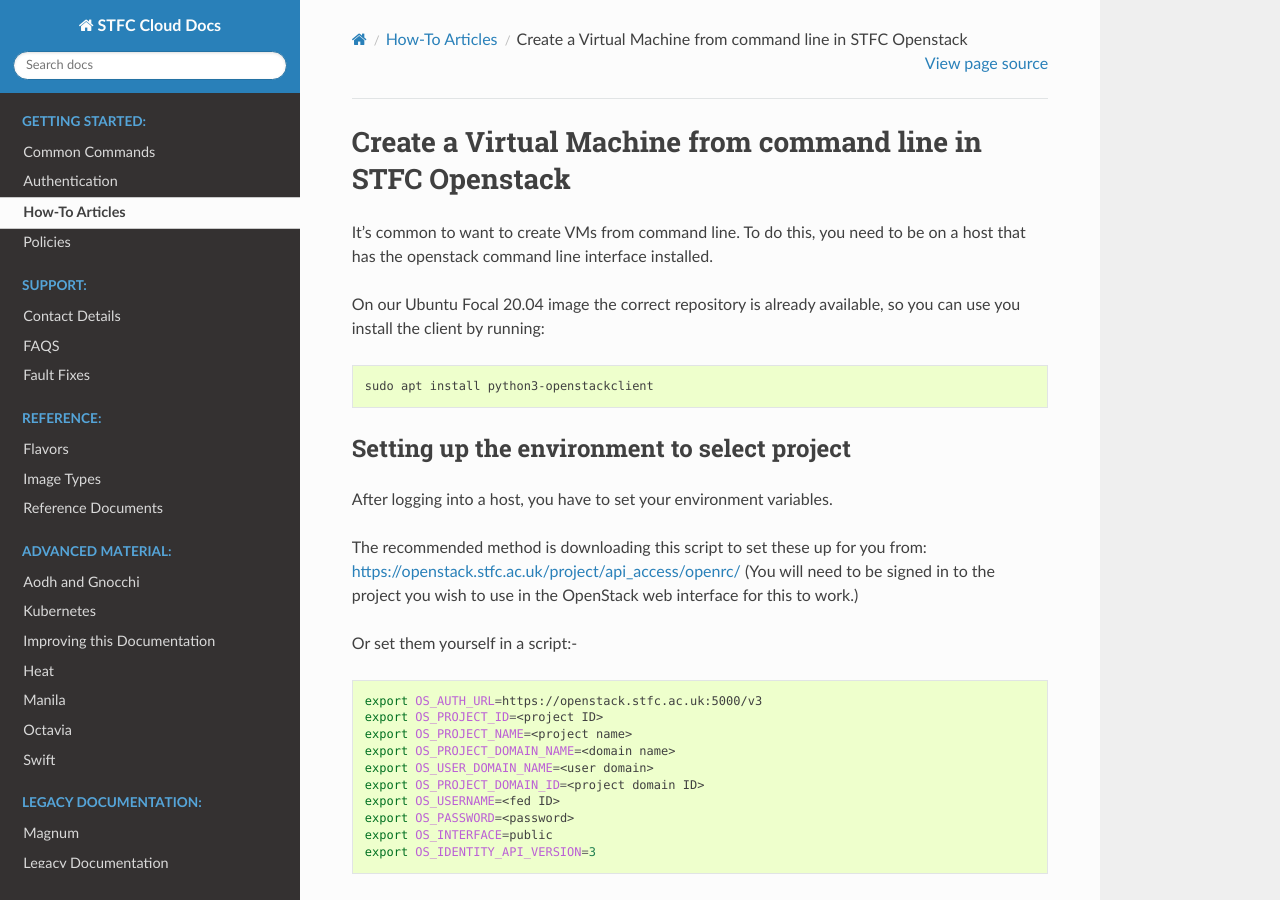
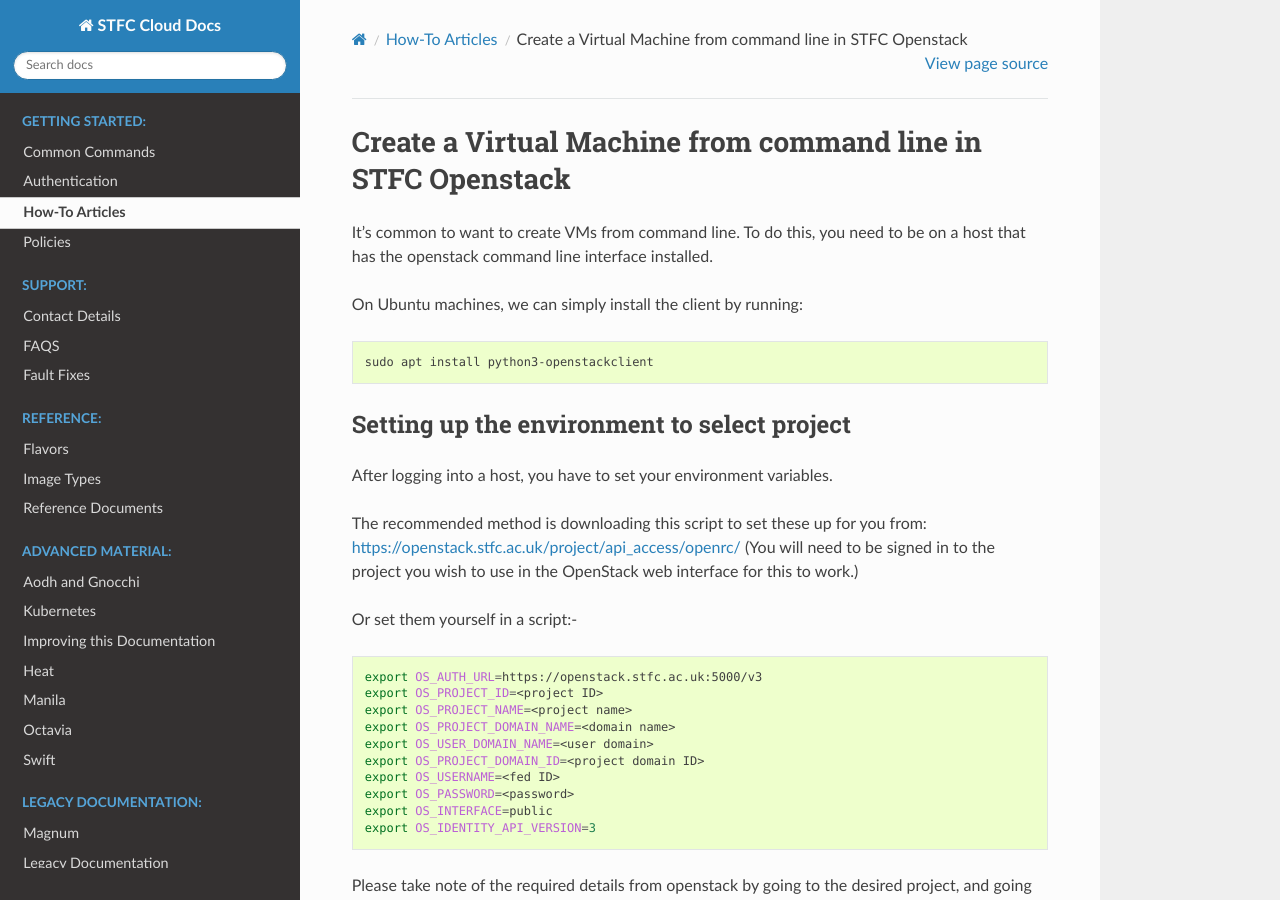
Before and after one commit to stfc/cloud-docs, a Sphinx documentation site: the page built from source/howto/CreateVMFromCommandLine.rst, in a window 1280 px wide and 900 px high. Built offline with Sphinx 7.4.7 and the Read the Docs theme 2.0.0, drawn with Linux system fonts in a browser that asks for light colours; some of the changed text lies outside the part shown.

Commit message:
Update CreateVMFromCommandLine.rst
Resolving comments

```diff
--- a/source/howto/CreateVMFromCommandLine.rst
+++ b/source/howto/CreateVMFromCommandLine.rst
@@ -4,7 +4,7 @@
 
 It’s common to want to create VMs from command line. To do this, you need to be on a host that has the openstack command line interface installed.
 
-On our Ubuntu Focal 20.04 image the correct repository is already available, so you can use you install the client by running:
+On Ubuntu machines, we can simply install the client by running:
 
 .. code-block:: bash
 
```
Also changed, not shown: other parts of source/howto/CreateVMFromCommandLine.rst (+3 -2 lines).
